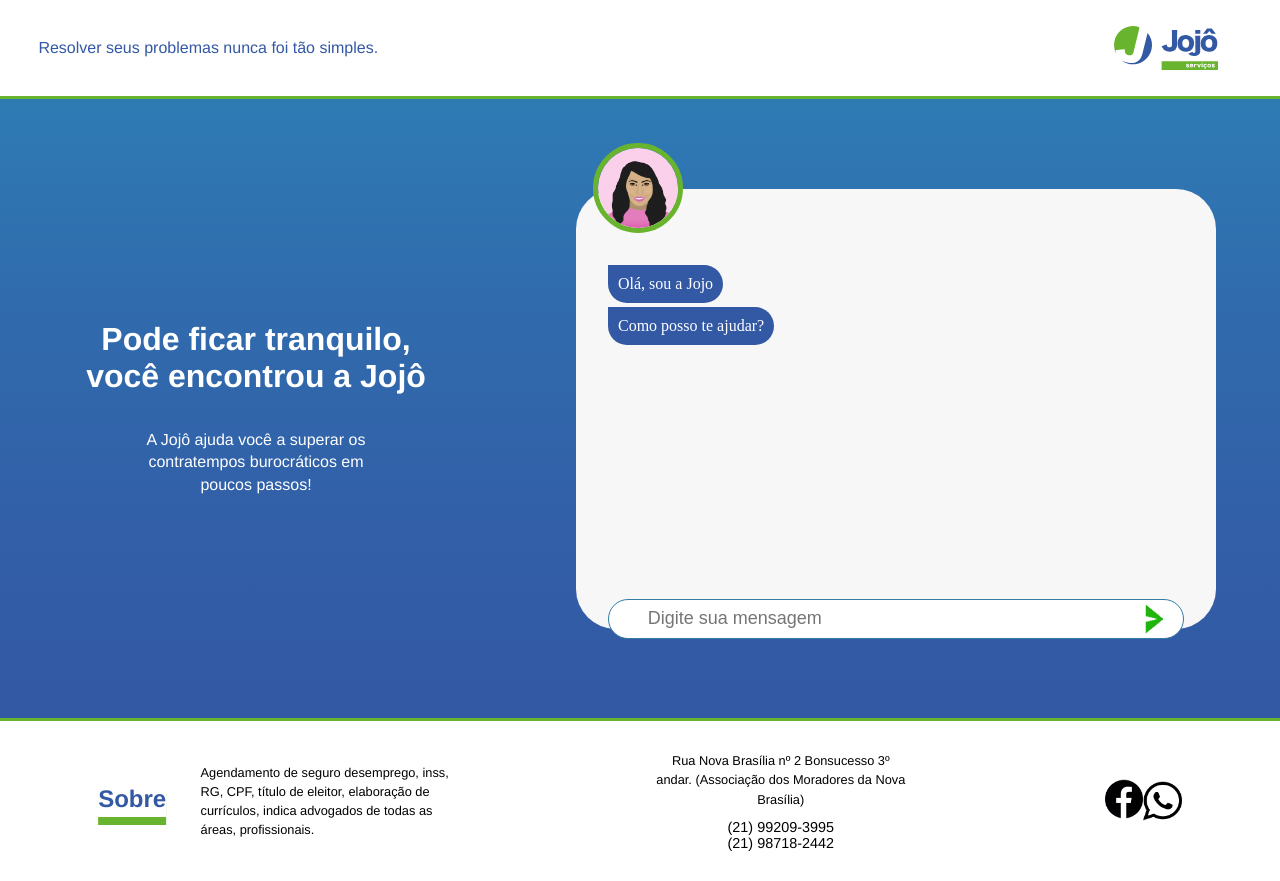
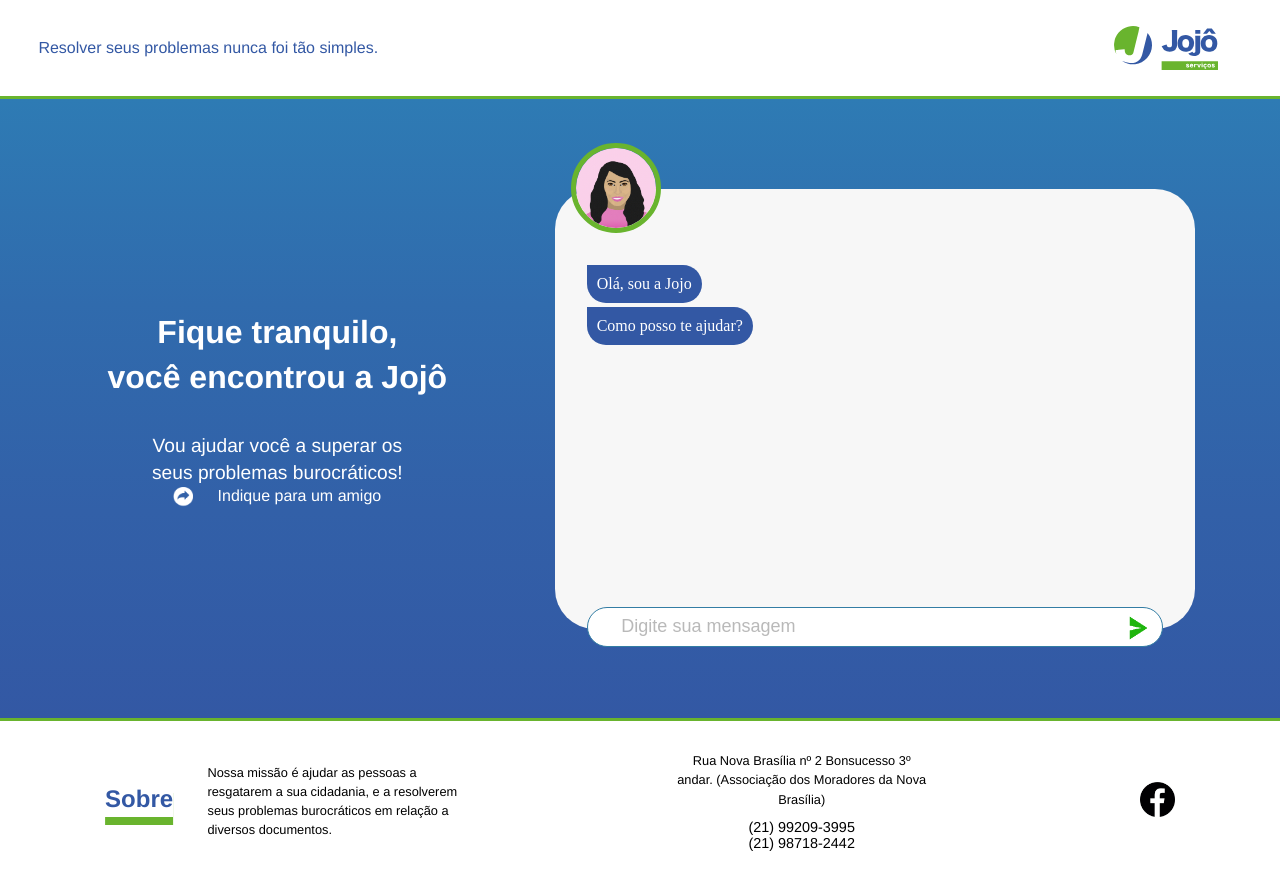
Before and after one commit to mymrtt/jojoservicos, a React (Create React App) app in the folder jojo-servicos-spa/: page / in a window 1280 px wide. Built offline with nearby package versions, Linux system fonts and the light colour scheme.

Commit message:
alterando tela de boas vindas

```diff
--- a/jojo-servicos-spa/src/App.css
+++ b/jojo-servicos-spa/src/App.css
@@ -61,7 +61,7 @@ body{
 	flex-direction: row;
     border-top: solid #69B42E;
     border-bottom: solid #69B42E;
-    justify-content: space-around;
+    justify-content: space-evenly;
 }
 @media (max-width: 640px){
 	.caixa_inicial{
@@ -93,7 +93,7 @@ body{
 	font-family: Helvetica;
 	font-size: 2em;
 	color: #FFFFFF;
-	font-weight: bold;
+	line-height: 1.4em;
 }
 @media (max-width: 640px){
 	.caixa_inicial-titulo{
@@ -114,10 +114,10 @@ body{
 	}
 }
 .caixa_inicial-descrição{
-	width: 18vw;
+	width: 20vw;
 	margin: 10% 0 0 0;
 	font-family: Helvetica;
-	font-size: 1em;
+	font-size: 1.2em;
 	color: #FFFFFF;
 	line-height: 1.4em;
 }
@@ -140,6 +140,19 @@ body{
 		line-height: 1.4em;
 	}
 }
+.caixa_inicial-indicacao{
+	width: 20vw;
+	display: flex;
+	flex-direction: row;
+	justify-content:space-evenly;
+	color: #FFF;
+	font-family:Helvetica;
+	/* padding-top: 90px; */
+}
+.imgdeCompartilhar{
+	width: 20px;
+	height: 20px;
+}
 .caixa_inicial-boot{
 	min-width: 50vw;
 	min-height: 55vh;
@@ -153,6 +166,7 @@ body{
 	.caixa_inicial-boot{
 		width: 90vw;
 		height: auto;
+		margin-bottom: 60px;
 		border-radius: 50px;
 	}
 }
@@ -404,7 +418,7 @@ body{
 }
 .caixa_inicial--envio{
 	position: absolute;
-	bottom: -10px;
+	bottom: -18px;
 	width: 90%;
 	height: 40px;
 	margin:0 5%;
@@ -424,7 +438,10 @@ body{
 	margin: 0 0 20px 0;
 	border:none;
 	font-size: 18px;
-
+	outline: none;
+	/* background-color: transparent;
+	color: #F7F7F7; */
+	opacity: 0.5;
 }
 @media(max-width: 1440px){
 	.comentarios-input{
@@ -434,7 +451,9 @@ body{
 }
 .imput-img{
 	width:20px;
+	height: 30px;
 	padding: 0;
+    margin: 5px 0 0 10px;
 	display: flex;
 	justify-content: center;
 }
@@ -547,8 +566,7 @@ body{
 		}
 }
 .caixa_rodape--img{
-	width: 3vw;
-	height: 5vh;
+	width: 35px;
 	margin: 0 20% 0 0;
 }
 @media(max-width: 640px){
--- a/jojo-servicos-spa/src/components/Footer.js
+++ b/jojo-servicos-spa/src/components/Footer.js
@@ -7,8 +7,7 @@ const Footer = () =>
         Sobre
       </p>
       <p className="caixa_rodape--descricao">
-        Agendamento de seguro desemprego, inss, RG, CPF, título de eleitor, elaboração de currículos, indica advogados de todas as áreas, profissionais.
-      </p>
+      Nossa missão é  ajudar as pessoas a resgatarem  a sua cidadania, e a resolverem seus problemas burocráticos em relação a diversos documentos.      </p>
     </div>
     <div className="caixa_rodape--informações">
       <p className="caixa_rodape--contato">
@@ -23,7 +22,6 @@ const Footer = () =>
     <a href="https://www.facebook.com/JojoServicos/" target="_blank" rel="noopener noreferrer" >
       <img className="caixa_rodape--img" src="facebook_logo.svg" alt='facebook logo' />
     </a>
-    <img className="caixa_rodape--img" src="whatsapp.svg" alt='whatsapp' />
     </div>
   </footer>;
 
--- a/jojo-servicos-spa/src/components/MensagemBoasVindas.js
+++ b/jojo-servicos-spa/src/components/MensagemBoasVindas.js
@@ -3,7 +3,7 @@ import React from 'react';
 const Mensagem = () =>
   <div className="caixa_inicial-boasvindas">
     <h1 className="caixa_inicial-titulo">
-      Pode ficar tranquilo,<br />
+      Fique tranquilo,<br />
       você encontrou a Jojô
     </h1>
     <h1 className="caixa_inicial-tituloMobile">
@@ -11,11 +11,16 @@ const Mensagem = () =>
       você encontrou a Jojô
     </h1>
     <p className="caixa_inicial-descrição">
-      A Jojô ajuda você a superar os contratempos burocráticos em poucos passos!
+    Vou ajudar você a superar os seus problemas burocráticos!
+
     </p>
     <p className="caixa_inicial-descriçãoMobile">
       Vou ajudar você a superar os seus problemas burocráticos!
     </p>
+    <div className="caixa_inicial-indicacao">
+     <img className="imgdeCompartilhar" src="share.png" />
+      <p>Indique para um amigo</p>
+    </div>
   </div>;
 
 export default Mensagem;
```
Also changed, not shown: jojo-servicos-spa/public/share.png (added), jojo-servicos-spa/public/share.svg (added).
